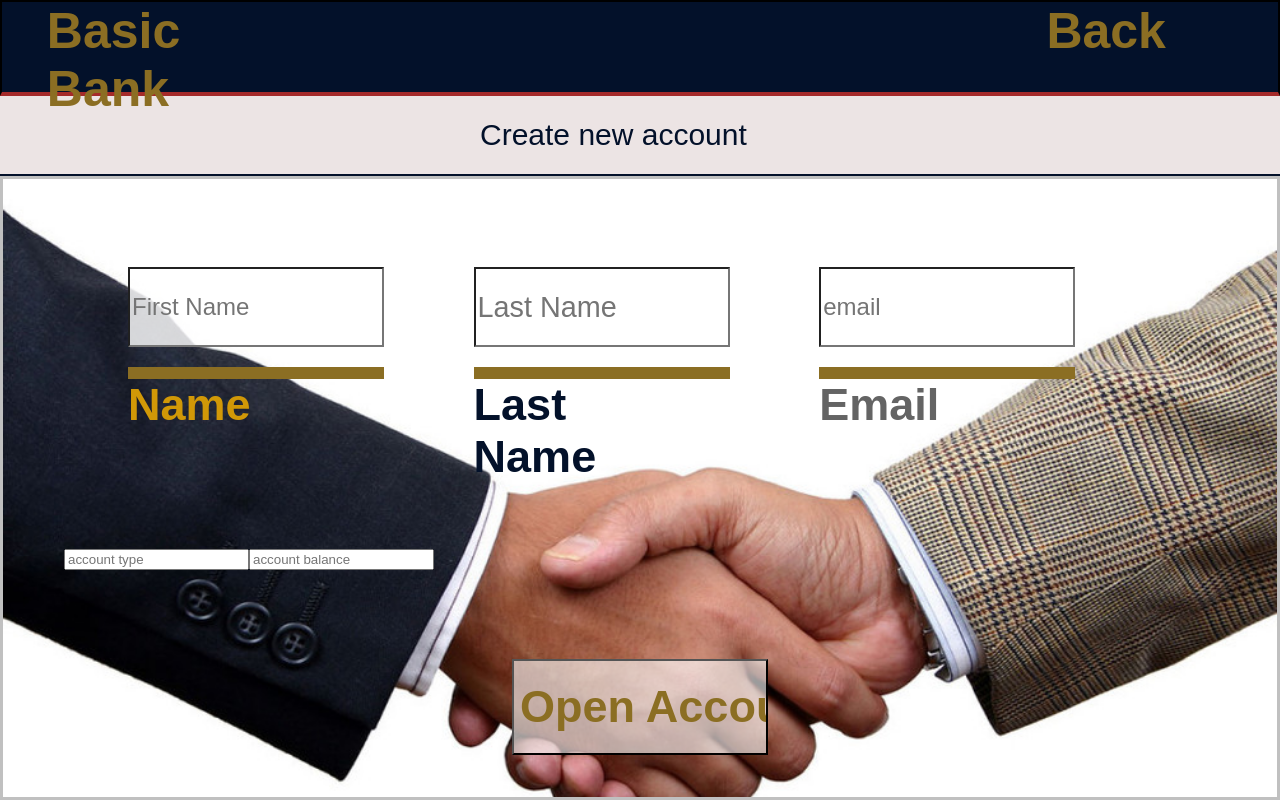
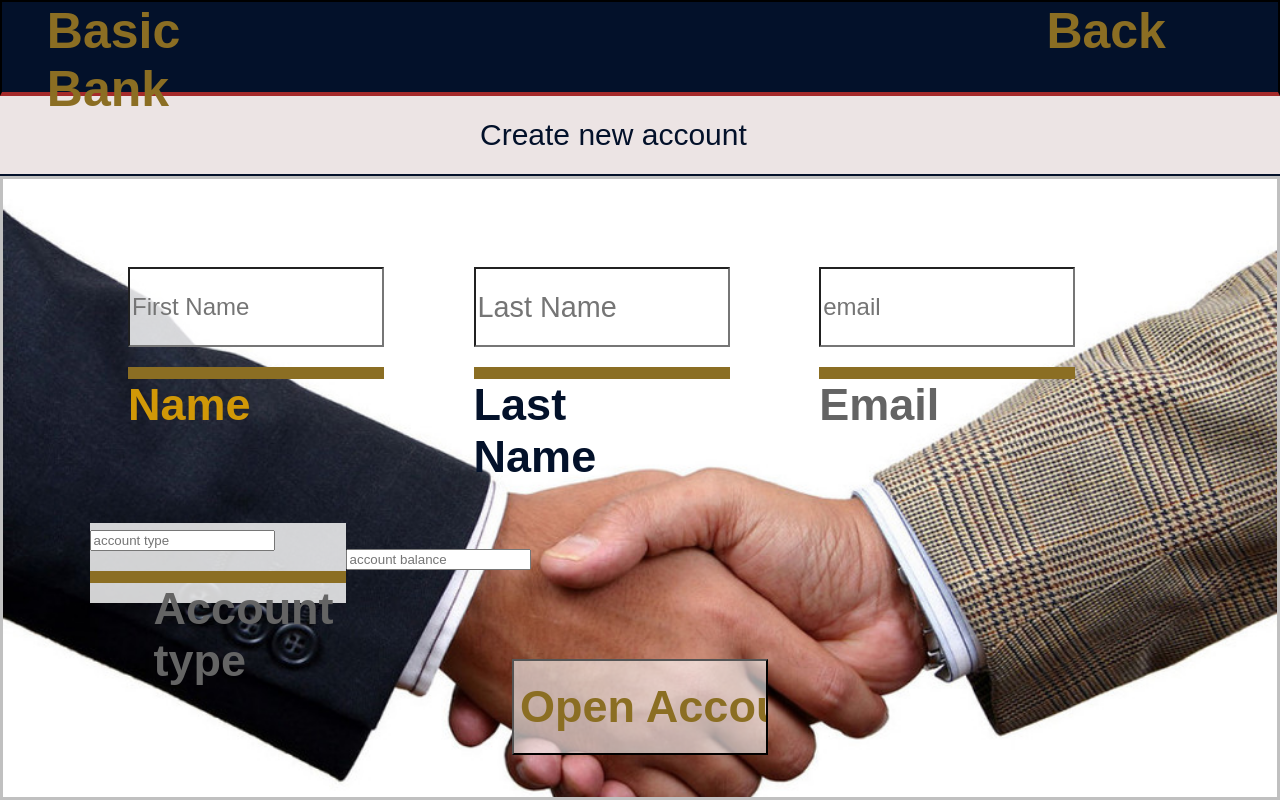
Before and after one commit to cyberstizz/basicbank, a React (Create React App) app: page /create in a window 1280 px wide. Built offline with nearby package versions, Linux system fonts and the light colour scheme.

Commit message:
added account type text

```diff
--- a/src/components/Accounts.css
+++ b/src/components/Accounts.css
@@ -120,7 +120,7 @@ font-size: 30px;
 font-weight: 500;
 width: 25vw;
 color:rgb(3, 17, 42);
-margin: auto;
+margin: auto
 /* margin-left: 10vw;
 margin-top: 2vh; */
 }
--- a/src/components/Create.js
+++ b/src/components/Create.js
@@ -32,8 +32,9 @@ const Create = () => {
 
         <form className="createNewAccountForm">
             <div className="createUserSection">
+
+
                 <div className="firstNameBlock">
-
         <input placeholder="First Name" type="text" className="firstname"></input>
         <div className="decorativeLine"></div>
         <p className="nameText">Name</p>
@@ -54,13 +55,28 @@ const Create = () => {
         <div className="decorativeLine"></div>
         <p className="emailText">Email</p>
                 </div>
+
+
         </div>
+
+
+
+
         <div className="createAccountSection">
 
+
+        <div className="lastNameBlock">
         <input placeholder="account type"></input>
+        <div className="decorativeLine"></div>
+        <p className="emailText">Account type</p>
+
+        </div>
+
+
+
         <input placeholder="account balance"></input>
         </div>
-        <input type="submit" value={"Open Account"} className="openAccountButton"></input>
+        <input type="submit" value="Open Account" className="openAccountButton"></input>
 
 
 
```
